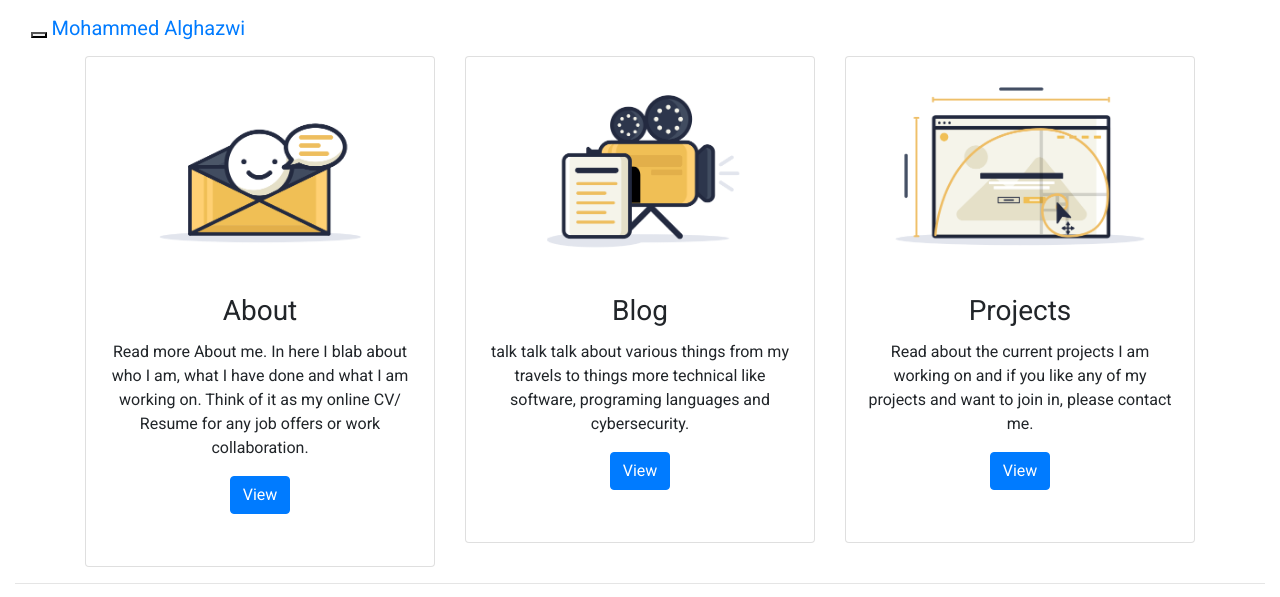
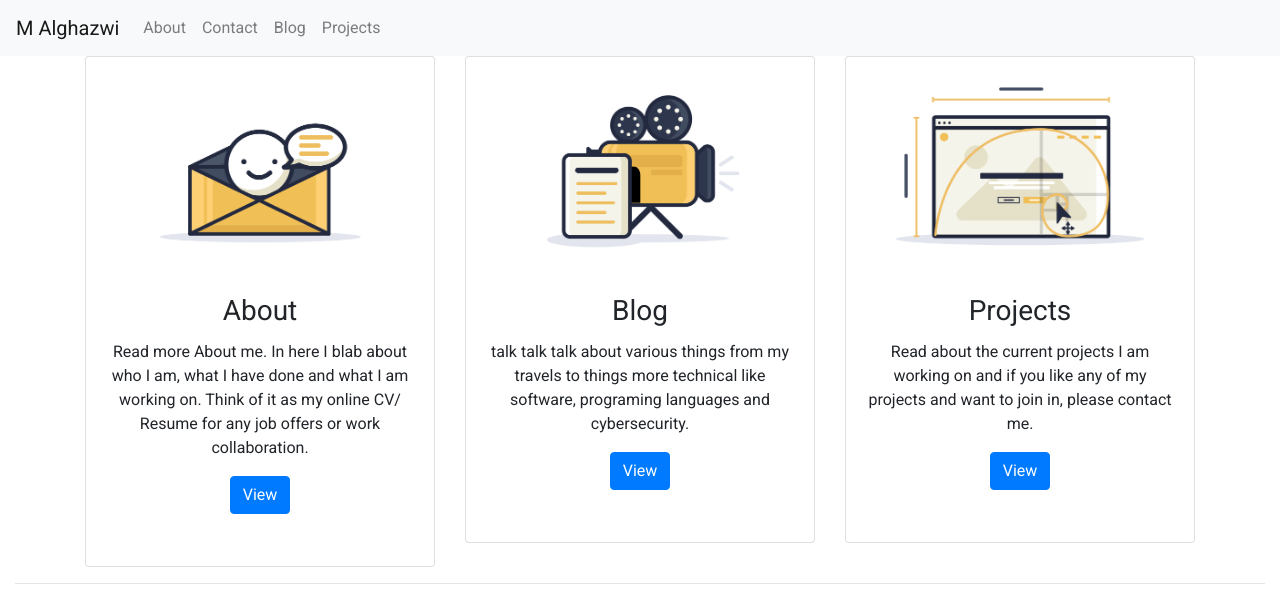
Before and after one commit to mghazwi/mghazwi_github_io, a plain HTML site: page index.html in a window 1280 px wide. Shown: the top 597 px of the page. Drawn offline with Linux system fonts and the light colour scheme.

Commit message:
fix navbar

```diff
--- a/css/style.css
+++ b/css/style.css
@@ -29,7 +29,6 @@ h1,h2,h3,h4,h5,h6,p,a,title {
 div.card:hover,
 div.card:focus,
 div.card.active {
-  background: lightblue;
   border-color: #337ab7;
 }
 .email_logo,
--- a/index.html
+++ b/index.html
@@ -17,30 +17,21 @@
 
   </head>
   <body>
-    <!-- header -->
-    <nav class="navbar navbar-default">
-      <div class="container-fluid">
-        <!-- Brand and toggle get grouped for better mobile display -->
-        <div class="navbar-header">
-          <button type="button" class="navbar-toggle collapsed" data-toggle="collapse" data-target="#main_menu" aria-expanded="false">
-            <span class="sr-only">Toggle navigation</span>
-            <span class="icon-bar"></span>
-            <span class="icon-bar"></span>
-            <span class="icon-bar"></span>
-          </button>
-          <a class="navbar-brand navmenu" href="/">
-            Mohammed Alghazwi
-          </a>
-        </div>
+    <!-- navigation -->
+    <nav class="navbar navbar-expand-lg navbar-light bg-light">
+      <!-- Brand -->
+      <a class="navbar-brand" href="/">M Alghazwi</a>
+      <button class="navbar-toggler" type="button" data-toggle="collapse" data-target="#main_menu" aria-controls="main_menu" aria-expanded="false" aria-label="Toggle navigation">
+        <span class="navbar-toggler-icon"></span>
+      </button>
         <div class="collapse navbar-collapse" id="main_menu">
-          <ul class="nav navbar-nav navbar-right">
-            <li><a class="navmenu" href="/about">About</a></li>
-            <li><a class="navmenu" href="/contact">Contact</a></li>
-            <li><a class="navmenu" href="/blog">Blog</a></li>
-            <li><a class="navmenu" href="/projects">Projects</a></li>
+          <ul class="navbar-nav mr-auto">
+            <li class="nav-item"><a class="nav-link" href="/about">About</a></li>
+            <li class="nav-item"><a class="nav-link" href="/contact">Contact</a></li>
+            <li class="nav-item"><a class="nav-link" href="/blog">Blog</a></li>
+            <li class="nav-item"><a class="nav-link" href="/projects">Projects</a></li>
           </ul>
         </div>
-      </div>
     </nav>
 
     <!-- content -->
```
